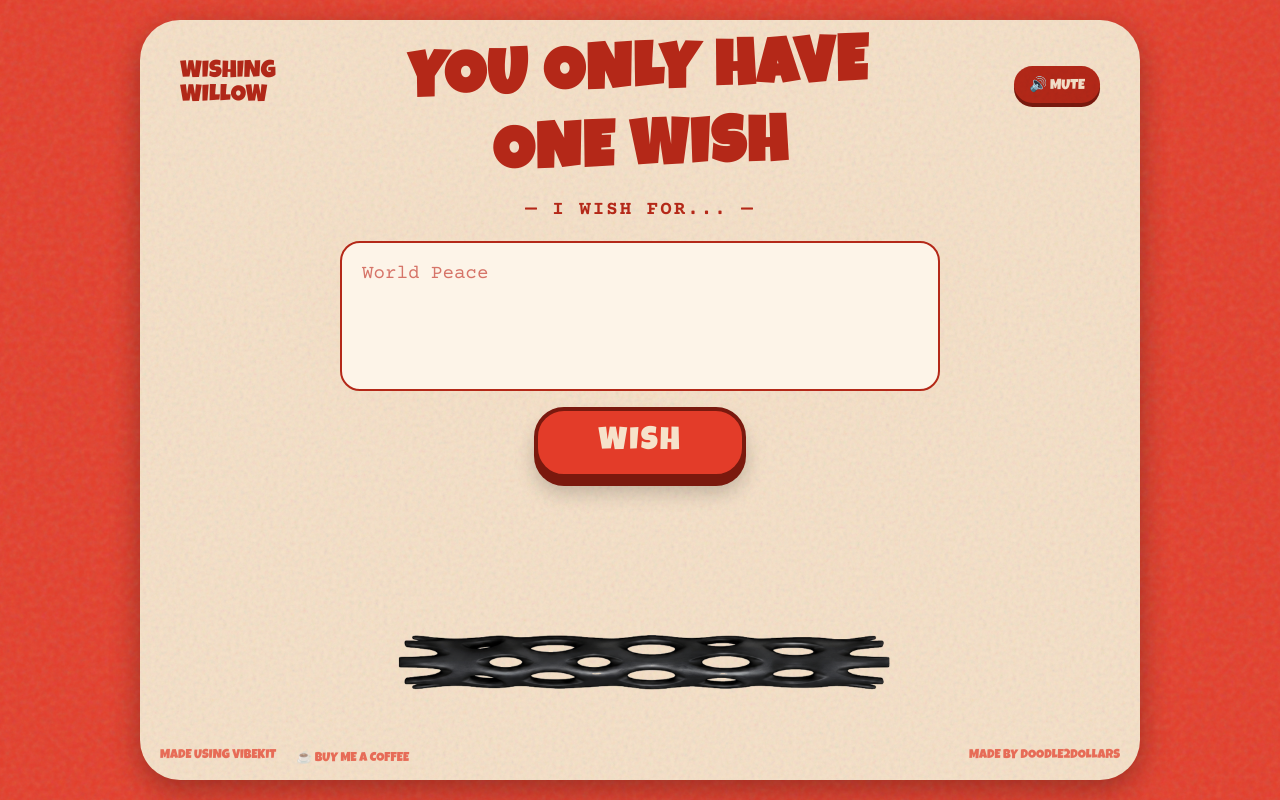
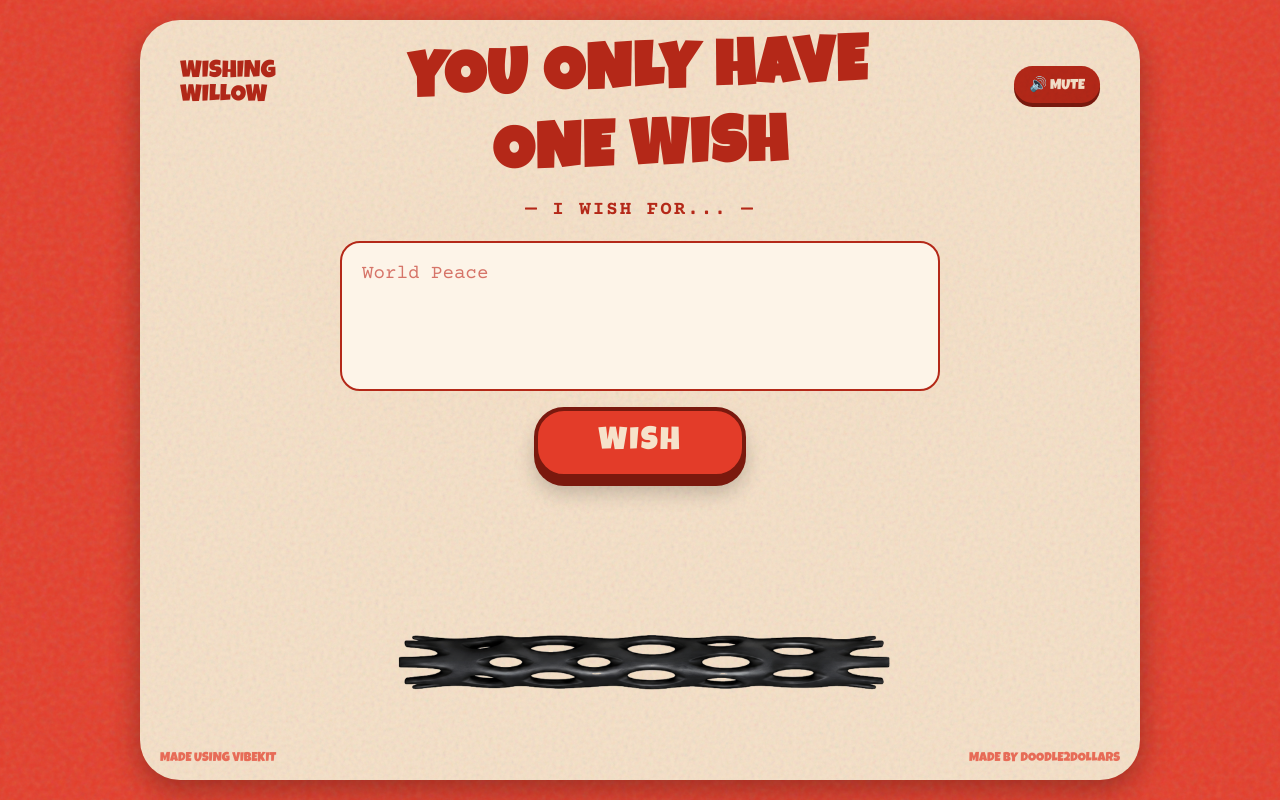
Before and after one commit to Abhijay0306/willow, a Next.js app: page / in a window 1280 px wide. Built offline with nearby package versions, Linux system fonts and the light colour scheme.

Commit message:
Remove Buy Me a Coffee link

```diff
--- a/src/app/page.js
+++ b/src/app/page.js
@@ -262,14 +262,9 @@ export default function Home() {
         opacity: 0.7,
         zIndex: 50
       }}>
-        <div style={{ display: 'flex', gap: '20px' }}>
-          <a href="https://vibekit.doodle2dollars.com" target="_blank" rel="noopener noreferrer" style={{ color: '#E33C29', textDecoration: 'none' }}>
-            MADE USING VIBEKIT
-          </a>
-          <a href="https://buymeacoffee.com/YOUR_USERNAME" target="_blank" rel="noopener noreferrer" style={{ color: '#E33C29', textDecoration: 'none' }}>
-            ☕ BUY ME A COFFEE
-          </a>
-        </div>
+        <a href="https://vibekit.doodle2dollars.com" target="_blank" rel="noopener noreferrer" style={{ color: '#E33C29', textDecoration: 'none' }}>
+          MADE USING VIBEKIT
+        </a>
         <span style={{ color: '#E33C29' }}>
           MADE BY DOODLE2DOLLARS
         </span>
```
